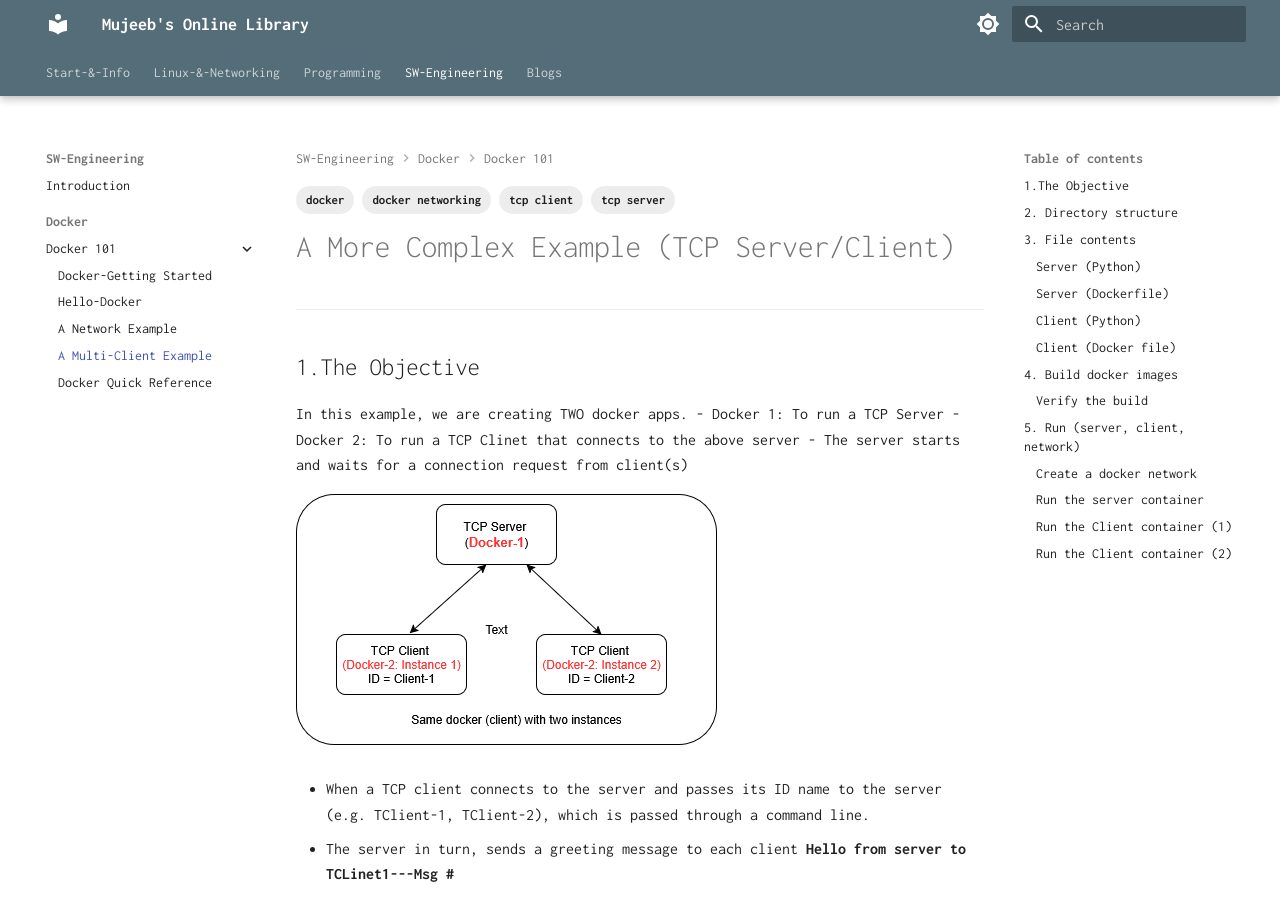
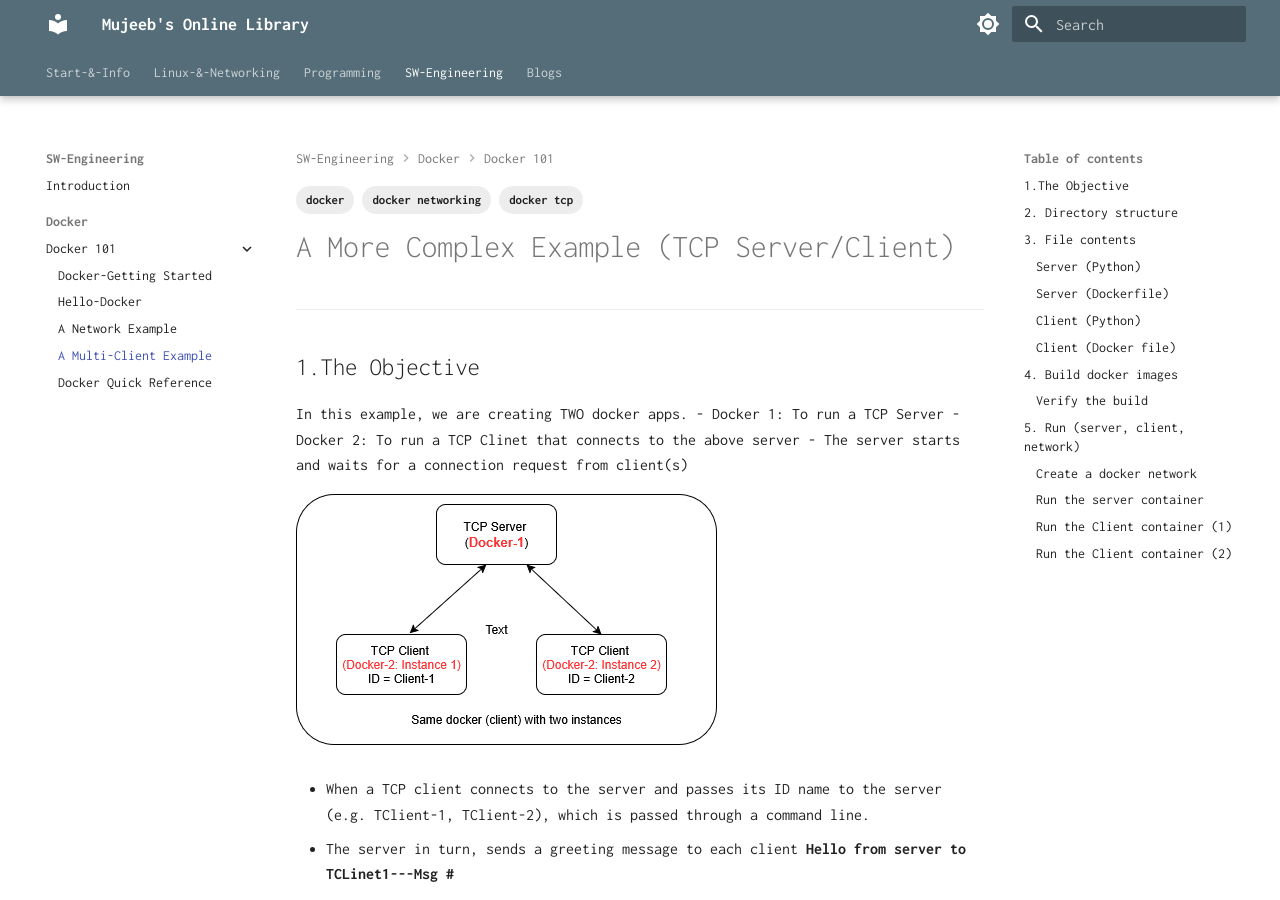
Before and after one commit to alohamujeeb/alohamujeeb.github.io, an MkDocs documentation site: the page built from docs/sweng/docker/tcp-example.md, in a window 1280 px wide and 900 px high. Built offline with MkDocs 1.6.1 and Material for MkDocs 9.7.7, drawn with Linux system fonts in a browser that asks for light colours.

Commit message:
files restructured

```diff
--- a/docs/sweng/docker/tcp-example.md
+++ b/docs/sweng/docker/tcp-example.md
@@ -2,8 +2,7 @@
 tags:
   - docker
   - docker networking
-  - tcp server
-  - tcp client
+  - docker tcp
 ---
 # A More Complex Example (TCP Server/Client)
 
```
Also changed, not shown: docs/sweng/docker/docker-network-example.md (+1 -0 lines).
